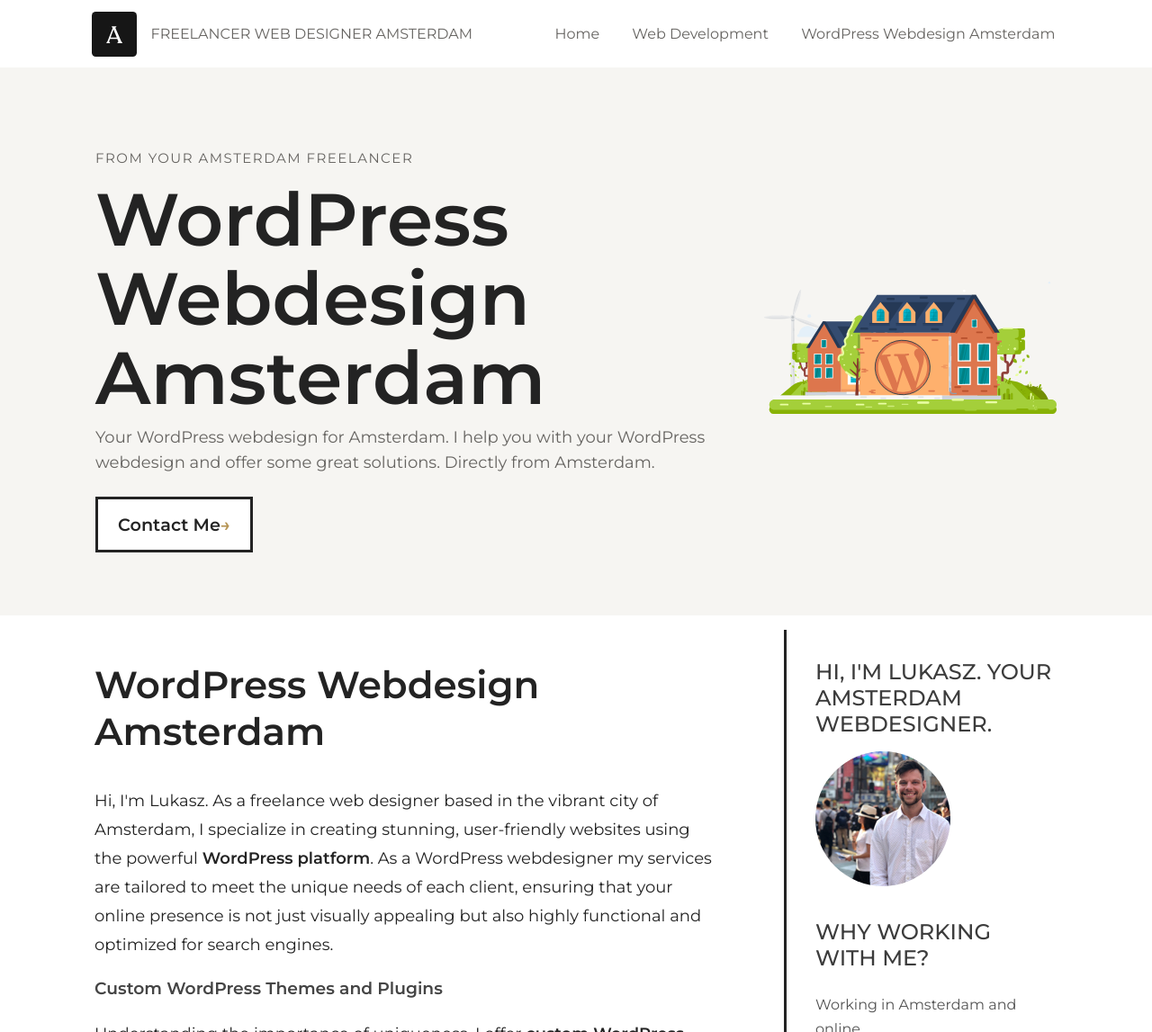
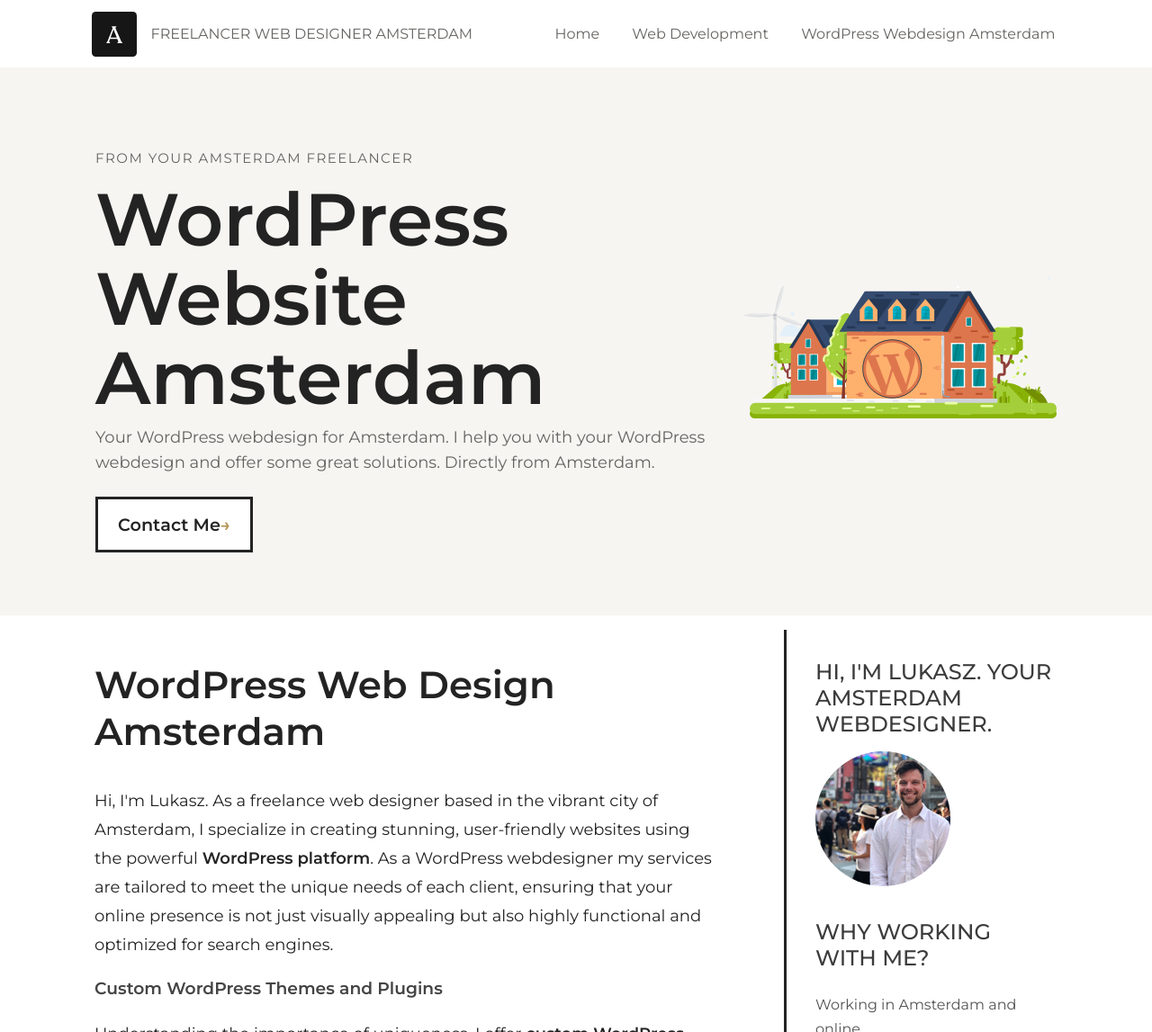
Before and after one commit to webdesign-amsterdam/webdesign-amsterdam.github.io, an Astro site: page /wordpress-amsterdam in a window 1280 px wide. Shown: the top 1147 px of the page at 90% size. Built offline with nearby package versions, Linux system fonts and the light colour scheme; Astro itself is replaced by a stand-in of ours.

Commit message:
Update wordpress-amsterdam.astro

```diff
--- a/src/pages/wordpress-amsterdam.astro
+++ b/src/pages/wordpress-amsterdam.astro
@@ -12,7 +12,7 @@
 		<meta name="viewport" content="width=device-width" />
 		<meta http-equiv="X-UA-Compatible" content="ie=edge,chrome=1">
 		<meta name="generator" content={Astro.generator} />
-		<title>WordPress Webdesign Amsterdam</title>
+		<title>WordPress Website Amsterdam - I'm your WordPress Freelancer</title>
 	</head>
 
     	<!-- Google tag (gtag.js) -->
@@ -36,7 +36,7 @@
         <div class="hero_left">
 
             <p class="site-description-up">FROM YOUR AMSTERDAM FREELANCER</p>
-            <h1 class="site-description-down">WordPress Webdesign Amsterdam</h1>
+            <h1 class="site-description-down">WordPress Website Amsterdam</h1>
 
             <p class="site-description-bottom">
                 Your WordPress webdesign for Amsterdam. I help you with your WordPress webdesign and offer some great solutions. Directly from Amsterdam.
@@ -60,7 +60,7 @@
 
         <div class="wrapper-left">
 
-        <h2>WordPress Webdesign Amsterdam</h2>
+        <h2>WordPress Web Design Amsterdam</h2>
         <p>Hi, I'm Lukasz. As a freelance web designer based in the vibrant city of Amsterdam,
             I specialize in creating stunning, user-friendly websites using the powerful <strong>WordPress platform</strong>.
             As a WordPress webdesigner my services are tailored to meet the unique needs of each client, ensuring that your online presence is not
```
